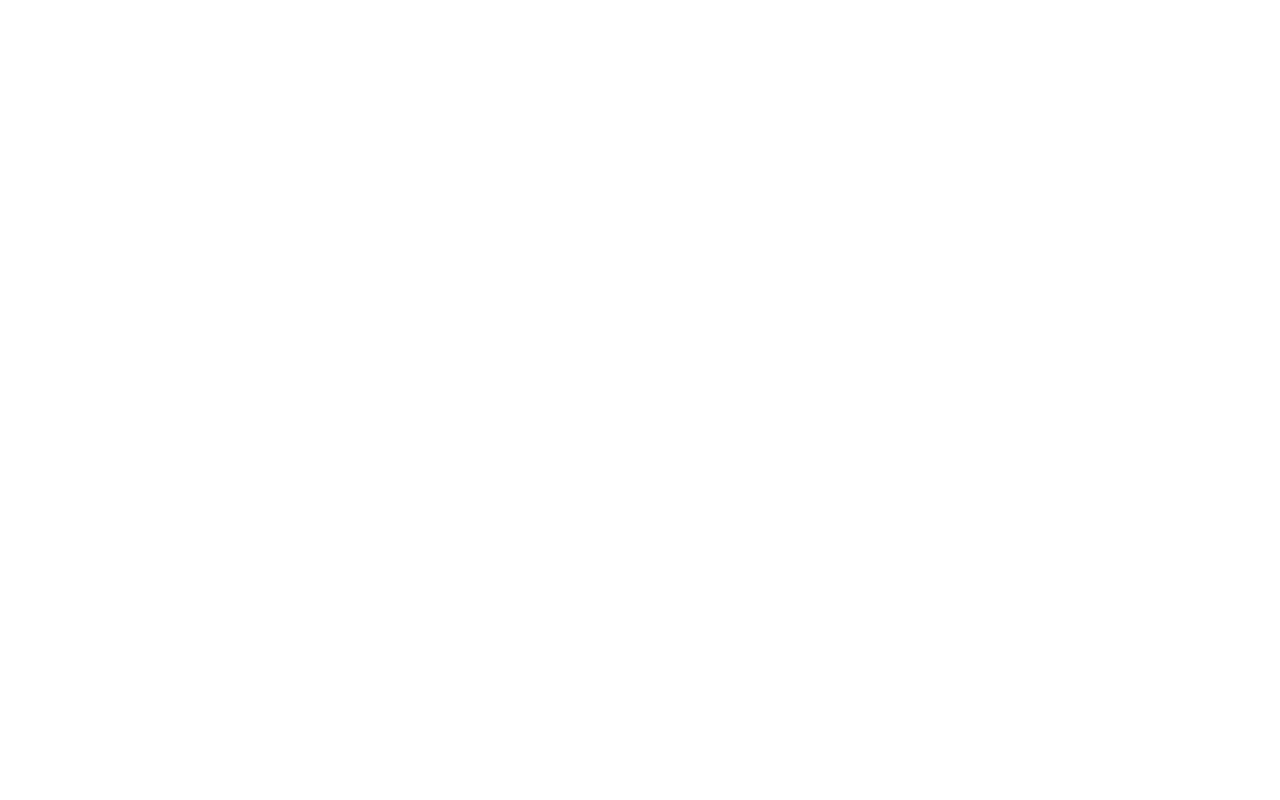
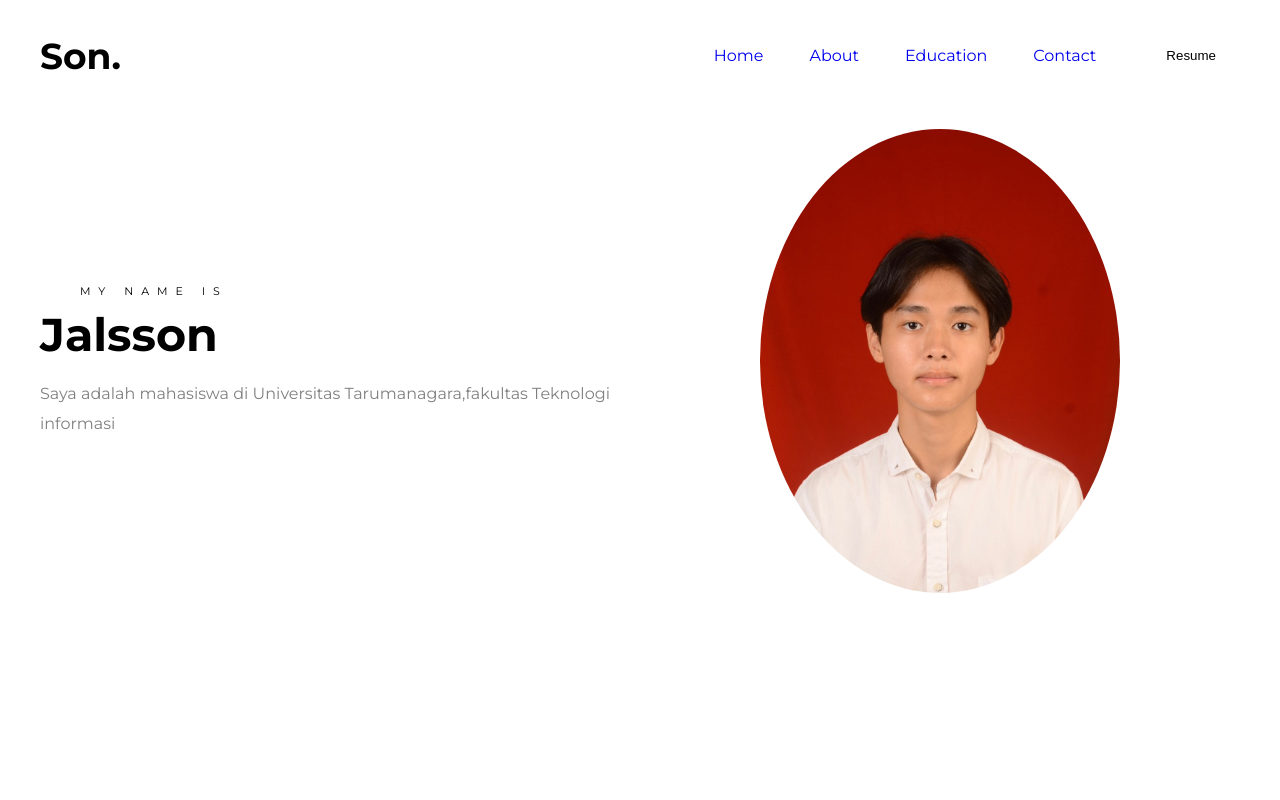
Before and after one commit to jalssonn/porto, a plain HTML site: page index.html in a window 1280 px wide. Shown: the top 800 px of the page. Drawn offline with Linux system fonts and the light colour scheme.

Commit message:
seccond commit

```diff
--- a/index.html
+++ b/index.html
@@ -3,9 +3,72 @@
 <head>
     <meta charset="UTF-8">
     <meta name="viewport" content="width=device-width, initial-scale=1.0">
-    <title>Document</title>
+    <link rel="stylesheet" href="style.css">
+    <title>My Portofolio</title>
 </head>
 <body>
+    <header>
+        <div class="container">
+            <div class="nav">
+                <div class="logo">
+                    <a href="/">Son.</a>
+                </div>
+                <nav>
+                    <ul>
+                        <li><a href="#text">Home</a></li>
+                        <li><a href="#about">About</a></li>
+                        <li><a href="#education">Education</a></li>
+                        <li><a href="#contact">Contact</a></li>
+                        <li><a href="/resume.pdf" target="_blank">
+                            <button class="btn">Resume</button>
+                            </a>
+                        </li>
+                    </ul>
+                </nav>
 
-</body>
+                <div class="burger">
+                    <div class="line_1"></div>
+                    <div class="line_2"></div>
+                    <div class="line_3"></div>
+                </div>
+            </div>
+            <section id="text">
+                <div class="text-left">
+                    <h3 class="pre-title">My name is</h3>
+                    <h1 class="text-name">Jalsson</h1>
+                    <p>
+                        Saya adalah mahasiswa di Universitas Tarumanagara,fakultas Teknologi informasi
+                    </p>
+                </div>
+                <div class="text-right">
+                    <img src="./images/jalsson.jpg" alt="">
+                </div>
+            </section>
+        </div>
+    </header>
+
+            <section id="about">
+                <div class="about-container">
+                    <h1 class="title">About me</h3>
+                        <p>Lorem, ipsum dolor sit amet consectetur adipisicing elit. Distinctio quos saepe, voluptas autem accusantium a esse laudantium harum, necessitatibus eveniet suscipit voluptate recusandae voluptatum consequuntur officiis ipsam soluta aliquid vero. Lorem ipsum dolor sit amet consectetur adipisicing elit. Quidem suscipit rem aliquid quasi, quaerat facere libero incidunt excepturi odit porro. Consequuntur in commodi nemo laboriosam aperiam, ipsum cum consequatur sint. Lorem ipsum dolor sit amet consectetur adipisicing elit. Nisi ea doloribus ad doloremque qui reprehenderit laborum? Velit cupiditate reiciendis repellendus eligendi suscipit earum voluptates ullam odit. Quis consequatur nesciunt atque?</p>
+                </div>
+            </section>
+
+            <section id="education">
+                <div class="edu-container"></div>
+                    <h3 class="pre-title">Riwayat pendidikan</h3>
+                    <h1 class="section-title">Education dan skill</h1>
+
+                    <div class="education">
+                        <div class="line">
+
+                        </div>
+                        <div class="edu-info">
+                            <h4 class="education-title">SMP Perintis Tebas</h4>
+                            <p>sekolah menegah pertama</p>
+                            <h4 class="edu-years"></h4>
+                        </div>
+                    </div>
+            </section>
+    </body>
 </html>
--- a/style.css
+++ b/style.css
@@ -0,0 +1,142 @@
+@import url('https://fonts.googleapis.com/css2?family=Montserrat:ital,wght@0,100..900;1,100..900&display=swap');
+* {
+    margin: 0;
+    padding: 0;
+    box-sizing:  border-box;
+}
+
+body {
+    font-family: "Montserrat" , sans-serif;
+}
+
+h1,h2,h3.h4,h5,h6, strong {
+    color: black;
+}
+
+p{
+    font-size: 16px;
+    line-height: 30px;
+}
+
+p,span, label, input,textarea, li{
+    color:grey
+}
+
+a{
+    text-decoration: none;
+}
+
+.container {
+    width: 1200px;
+    margin: 0 auto;
+}
+
+@media screen and (max-width: 1200) {
+    .container{
+        width: 90%;
+    }
+}
+/*button*/
+.btn {
+    padding: 16px 24px;
+    background: white;
+    border: grey;
+    cursor: pointer;
+    transition: .2s ease-in-out;
+}
+
+.btn:hover {
+    box-shadow: rgba(0, 0, 0, 0.04) 0 3px 5px;
+}
+
+/*title*/
+.pre-title {
+    text-transform: uppercase;
+    letter-spacing: 8px;
+    color: black;
+    position: relative;
+    padding-left: 40px;
+    width: fit-content;
+    font-weight: 400;
+    font-size: 11px;
+
+}
+
+/* logo dan navigation*/
+.nav{
+    display: flex;
+    justify-content: space-between;
+    padding: 32px 0;
+}
+.nav ul {
+    list-style: none;
+    display: flex;
+    gap: 46px;
+}
+.logo {
+    display: flex;
+    align-items: center;
+    font-weight: 700;
+    font-size: 36px;
+}
+.logo a{
+    color: black;
+
+}
+
+nav ul li {
+    display: flex;
+    align-items: center;
+}
+
+nav ul li {
+    color: grey;
+}
+
+.burger div{
+    width: 25px;
+    height: 2px;
+    background-color: black;
+    margin: 7px;
+    transition: all 0.3s;
+    z-index: 99;
+}
+.burger {
+    display: none;
+    z-index: 99;
+    position: fixed;
+    top: 33px;
+    right: 35px;
+}
+#text {
+    height: 500px;
+    display: grid;
+    grid-template-columns: 1fr 1fr;
+    align-items: center;
+}
+.text-name {
+    font-size: 46px;
+    font-weight: 700;
+    margin: 8px 0 16px;
+}
+.text-right img {
+    width: 60%;
+    border-radius: 50%;
+}
+.text-right{
+    display: flex;
+    justify-content: center;
+
+}
+/* about section*/
+#about {
+    display: flex;
+    align-items: center;
+    text-align: center;
+    margin: 300px;
+}
+ .title{
+    font-size: 46px;
+    font-weight: 700;
+    margin: 8px 0 16px;
+ }
```
Also changed, not shown: images/jalsson.jpg (added).
